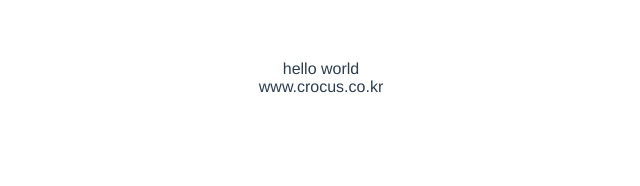
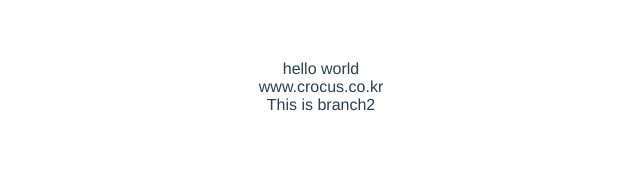
Before and after one commit to kkw564/crocus-blog, a Vue app: page / in a window 1280 px wide. Shown: the top 186 px of the page, without its empty margins (319-959 px from the left). Built offline with nearby package versions, Linux system fonts and the light colour scheme.

Commit message:
git test-3 for blog
make a new branch(test-git2) and use it

```diff
--- a/src/App.vue
+++ b/src/App.vue
@@ -2,6 +2,7 @@
   <div id="app">
     <div> {{ vueTest }} </div>
     <div> {{ crocus }} </div>
+    <div> {{ branch2 }} </div>
   </div>
 </template>
 
@@ -12,7 +13,8 @@
   data () {
     return {
       vueTest: 'hello world',
-      crocus: 'www.crocus.co.kr'
+      crocus: 'www.crocus.co.kr',
+      branch2: 'This is branch2'
     }
   }
 }
```
